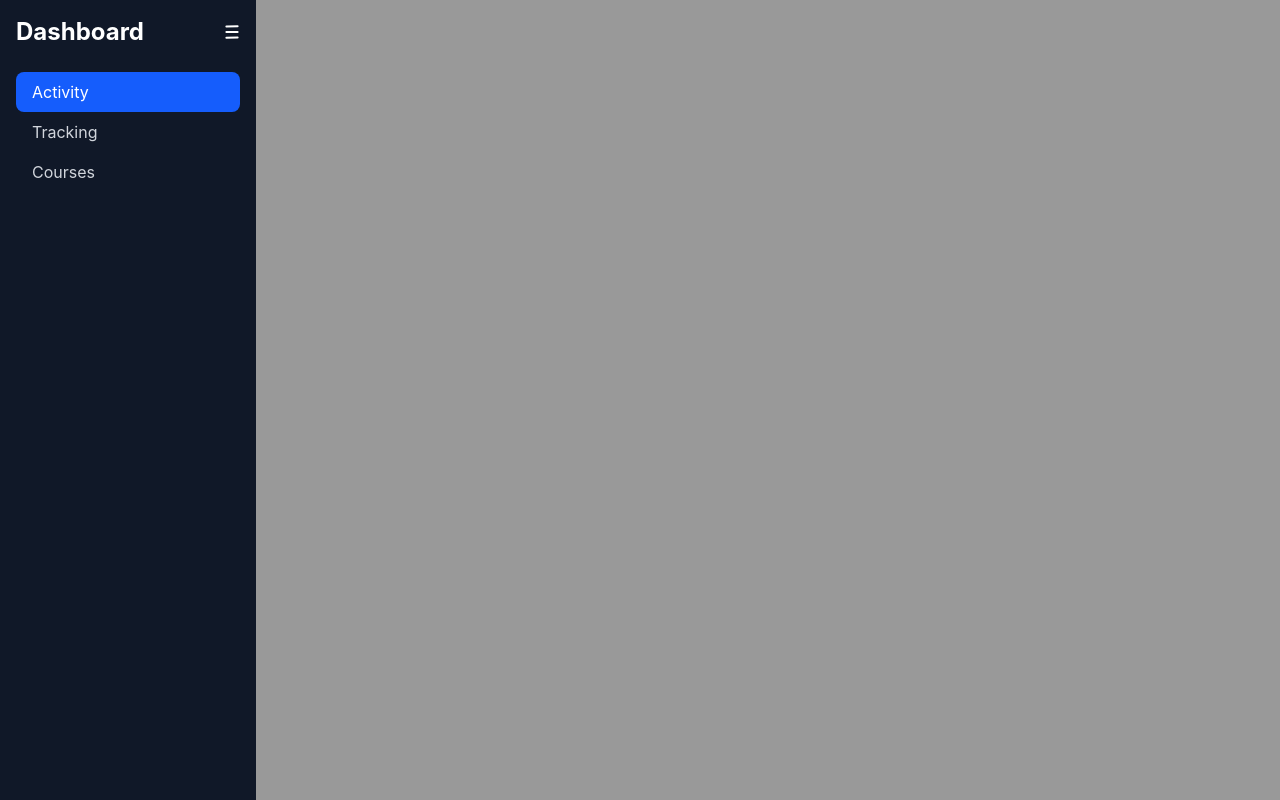
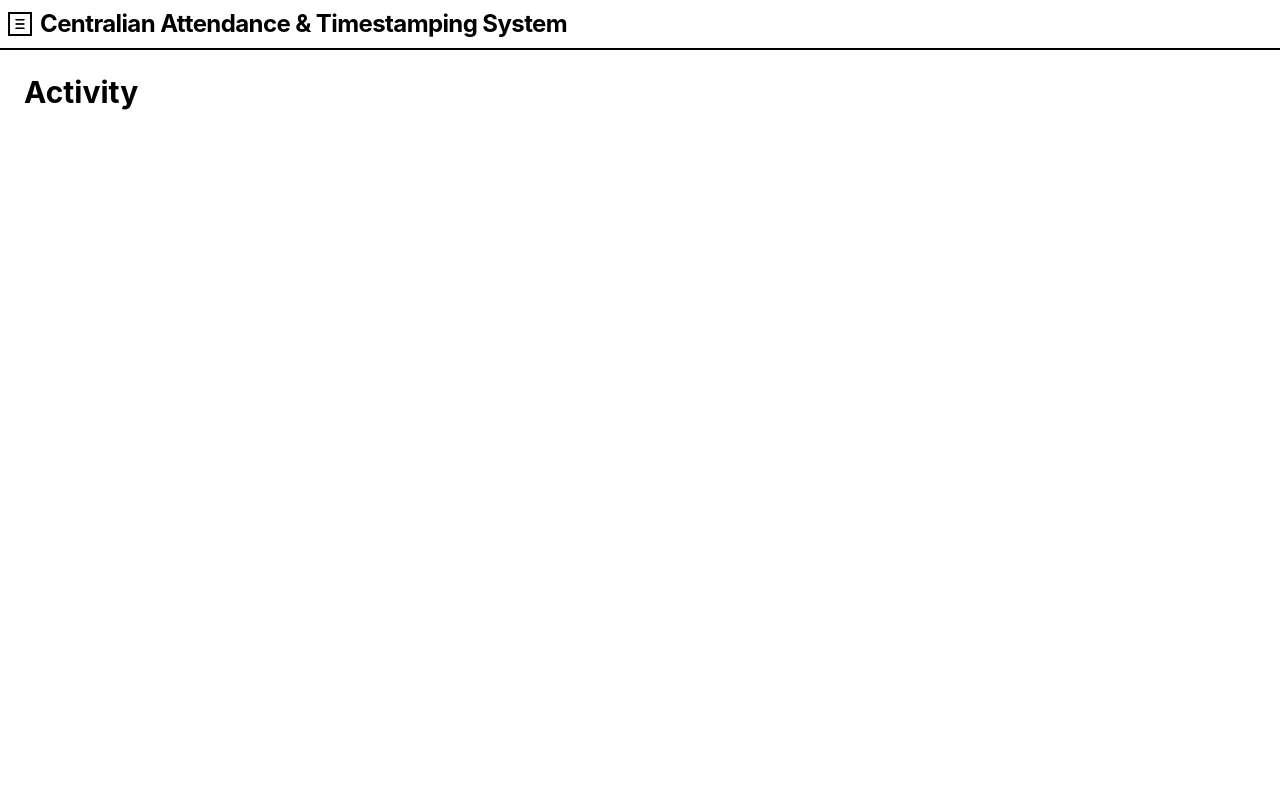
Before and after one commit to swcidd/Centralian_AttendanceAndTimestamping_System, a React (Vite) app: page / in a window 1280 px wide. Built offline with nearby package versions, Linux system fonts and the light colour scheme.

Commit message:
rework the sidebar into a topbar

```diff
--- a/src/components/Sidebar.tsx
+++ b/src/components/Sidebar.tsx
@@ -1,41 +1,31 @@
 import { NavLink } from "react-router-dom";
-import { CiMenuBurger } from "react-icons/ci";
-import { useState } from "react";
 
-const Sidebar = () => {
+interface SidebarProps {
+  isOpen: boolean;
+  toggleSidebar: () => void;
+}
+
+const Sidebar = ({ isOpen, toggleSidebar }: SidebarProps) => {
   const linkStyle = ({ isActive }: { isActive: boolean }) =>
     `rounded-lg px-4 py-2 ${
       isActive ? "bg-blue-600 text-white" : "text-gray-300 hover:bg-gray-700"
     }`;
 
-  const [isMenuOpen, setIsMenuOpen] = useState(true);
-
   return (
     <>
-      {isMenuOpen && (
+      {isOpen && (
         <div
           className="fixed inset-0 z-40 bg-black/40"
-          onClick={() => setIsMenuOpen((prev) => !prev)}
+          onClick={toggleSidebar}
         ></div>
       )}
-
-      <div
-        className="fixed top-2 left-2 border-2 border-black stroke-2 p-1 text-black"
-        onClick={() => setIsMenuOpen((prev) => !prev)}
-      >
-        <CiMenuBurger />
-      </div>
       <aside
         className={`fixed top-0 left-0 z-50 flex h-screen w-64 flex-col bg-gray-900 p-4 transition-all duration-300 ${
-          isMenuOpen ? "translate-x-0" : "-translate-x-full"
+          isOpen ? "translate-x-0" : "-translate-x-full"
         }`}
       >
         <div className="mb-6 flex items-center justify-between">
           <h2 className="text-2xl font-bold text-white">Dashboard</h2>
-          <CiMenuBurger
-            className="stroke-2 text-white"
-            onClick={() => setIsMenuOpen((prev) => !prev)}
-          />
         </div>
         <nav className="flex flex-col">
           <NavLink to="/" className={linkStyle}>
--- /dev/null
+++ b/src/components/Topbar.tsx
@@ -0,0 +1,23 @@
+import { useState } from "react";
+import { CiMenuBurger } from "react-icons/ci";
+import Sidebar from "./Sidebar";
+
+interface TopbarProps {
+  toggleSidebar: () => void;
+}
+
+const Topbar = ({ toggleSidebar }: TopbarProps) => {
+  return (
+    <>
+      <div className="flex border-b-2 border-black items-center gap-2 p-2">
+        <CiMenuBurger
+          className="border-2 border-black stroke-2 p-1 text-2xl text-black"
+          onClick={toggleSidebar}
+        />
+        <h1 className="text-2xl font-bold tracking-tight">Centralian Attendance & Timestamping System</h1>
+      </div>
+    </>
+  );
+};
+
+export default Topbar;
--- a/src/layouts/DashboardLayout.tsx
+++ b/src/layouts/DashboardLayout.tsx
@@ -1,14 +1,22 @@
 import { Outlet } from "react-router-dom";
+import Topbar from "../components/Topbar";
 import Sidebar from "../components/Sidebar";
+import { useState } from "react";
 
 const DashboardLayout = () => {
+  const [isSidebarOpen, setIsSidebarOpen] = useState<boolean>(false);
+
+  const toggleSidebar = () => setIsSidebarOpen(!isSidebarOpen);
+
   return (
     <div className="flex h-screen">
-      <Sidebar/>
-
-      <main className="flex-5 p-6">
-        <Outlet />
-      </main>
+      <Sidebar isOpen={isSidebarOpen} toggleSidebar={toggleSidebar} />
+      <div className="flex flex-1 flex-col">
+        <Topbar toggleSidebar={toggleSidebar} />
+        <main className="flex-5 p-6">
+          <Outlet />
+        </main>
+      </div>
     </div>
   );
 };
```
